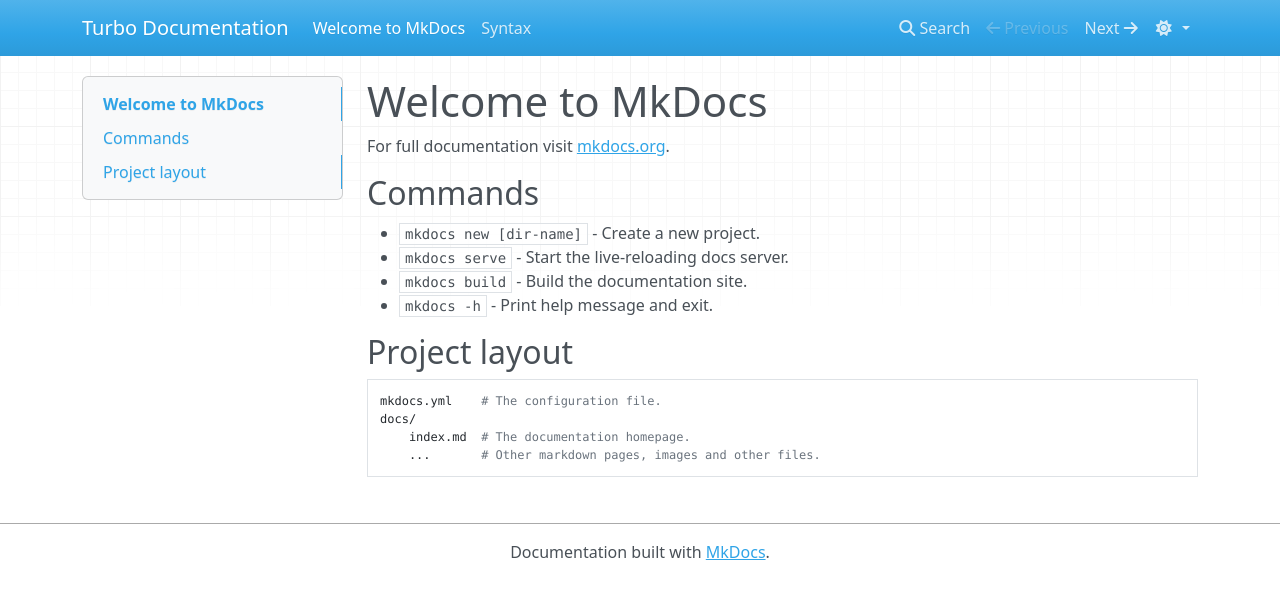
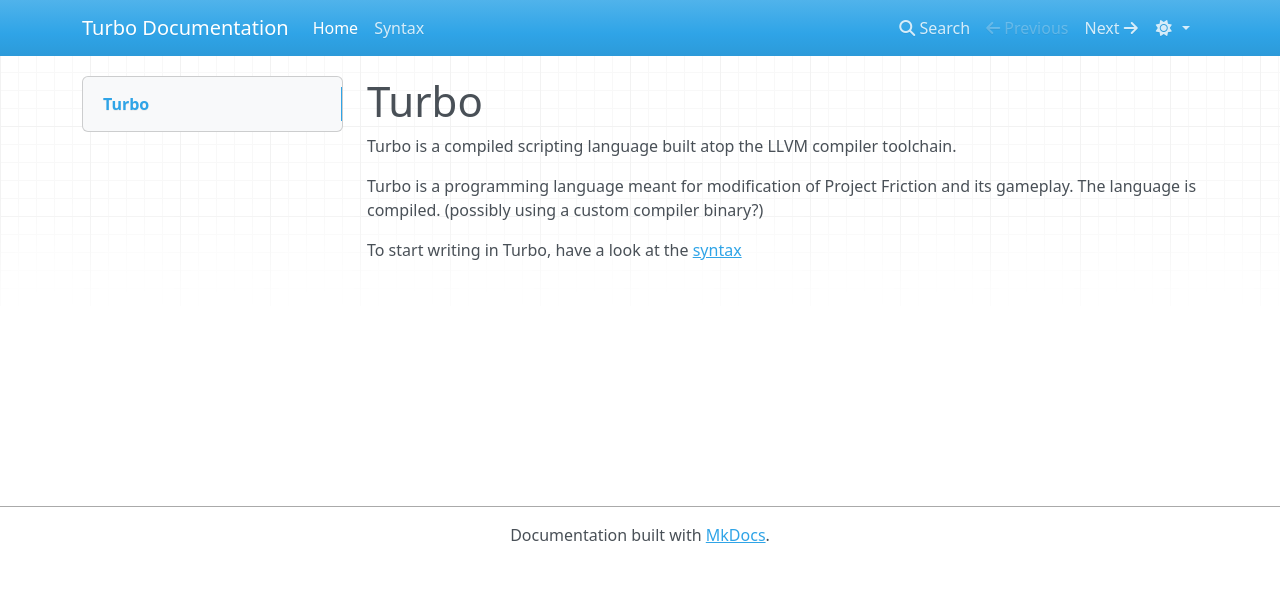
Before and after one commit to haptixxx-dev/turbo, an MkDocs documentation site: the page built from docs/index.md, in a window 1280 px wide. Shown: the top 599 px of the page. Built offline with MkDocs 1.6.1, drawn with Linux system fonts in a browser that asks for light colours; nearby versions of some CDN libraries.

Commit message:
add syntax to the nav and sidebar

```diff
--- a/docs/index.md
+++ b/docs/index.md
@@ -1,17 +1,8 @@
-# Welcome to MkDocs
+# Turbo
 
-For full documentation visit [mkdocs.org](https://www.mkdocs.org).
+Turbo is a compiled scripting language built atop the LLVM compiler toolchain.
 
-## Commands
+Turbo is a programming language meant for modification of Project Friction and its gameplay.
+The language is compiled. (possibly using a custom compiler binary?)
 
-* `mkdocs new [dir-name]` - Create a new project.
-* `mkdocs serve` - Start the live-reloading docs server.
-* `mkdocs build` - Build the documentation site.
-* `mkdocs -h` - Print help message and exit.
-
-## Project layout
-
-    mkdocs.yml    # The configuration file.
-    docs/
-        index.md  # The documentation homepage.
-        ...       # Other markdown pages, images and other files.
+To start writing in Turbo, have a look at the [syntax](./syntax.md)
--- a/mkdocs.yml
+++ b/mkdocs.yml
@@ -2,3 +2,6 @@ site_name: Turbo Documentation
 theme:
   name: mkdocs
   user_color_mode_toggle: true
+nav:
+  - Home: index.md
+  - Syntax: syntax.md
```
Also changed, not shown: docs/syntax.md (+1 -1 lines), 1 other file.
